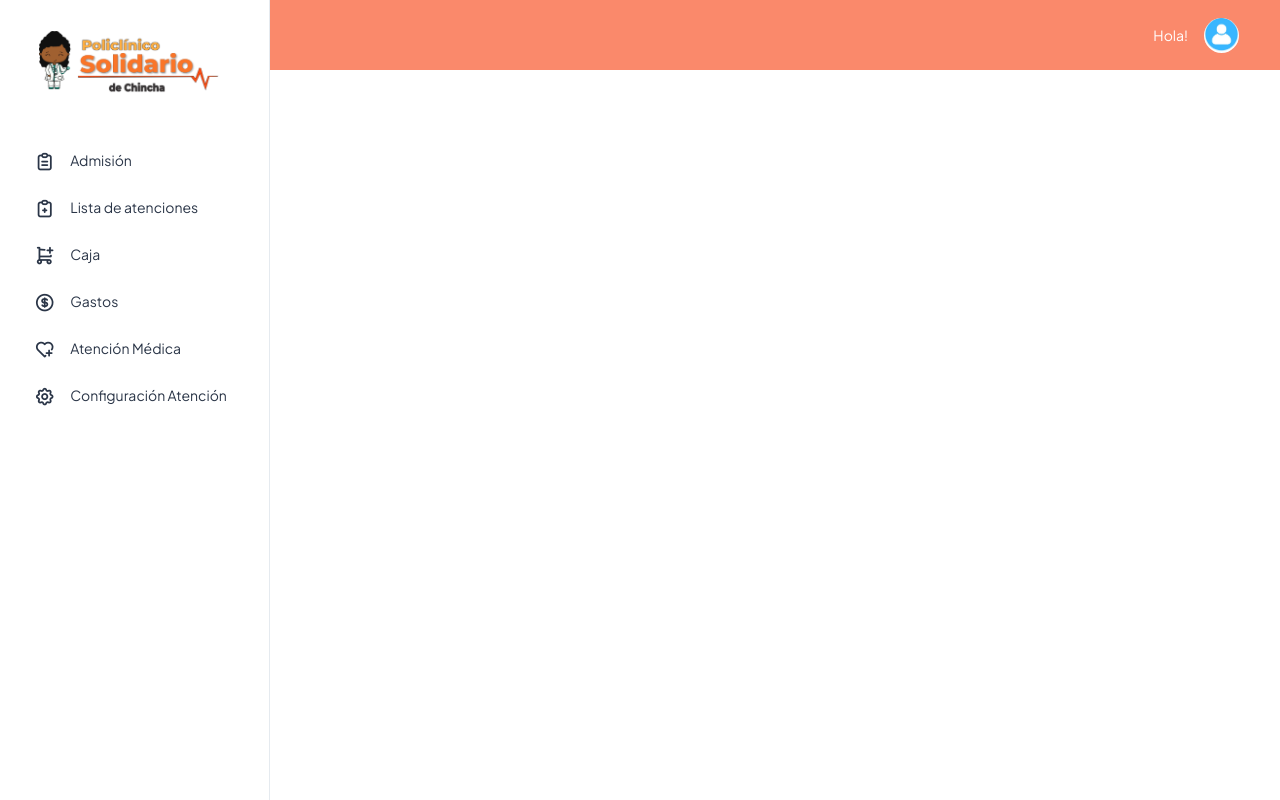
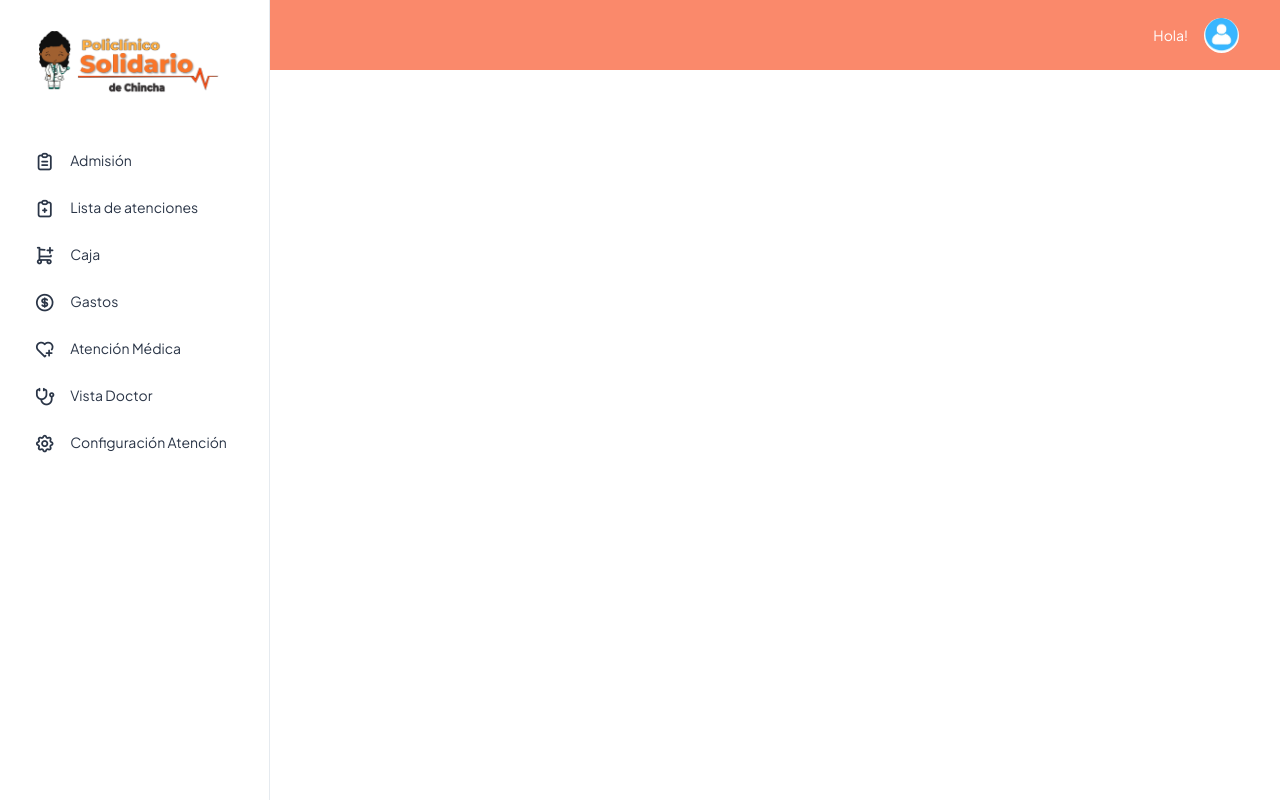
Before and after one commit to JohanLuque/policlinico, a PHP site: page /views/index.php in a window 1280 px wide. Run offline with PHP 8.4, Linux system fonts and the light colour scheme; some libraries are stand-ins or nearby versions.

Commit message:
nuevo boton

```diff
--- a/views/index.php
+++ b/views/index.php
@@ -103,6 +103,12 @@
                           </li>
                         </ul>
                       </li>
+                      <li class='sidebar-item'>
+                        <a class='sidebar-link' href='index.php?view=vistaDoctores.php' id="gastos" aria-expanded='false'>
+                          <i class="ti ti-stethoscope nav-small-cap-icon"></i>
+                          <span class='hide-menu'>Vista Doctor</span>
+                        </a>
+                      </li>
                       <li class='sidebar-item '>
                         <a class='sidebar-link' href='index.php?view=configuracionAtencion.php' id="pagos" aria-expanded='false'>
                           <i class="ti ti-settings nav-small-cap-icon"></i>
```
